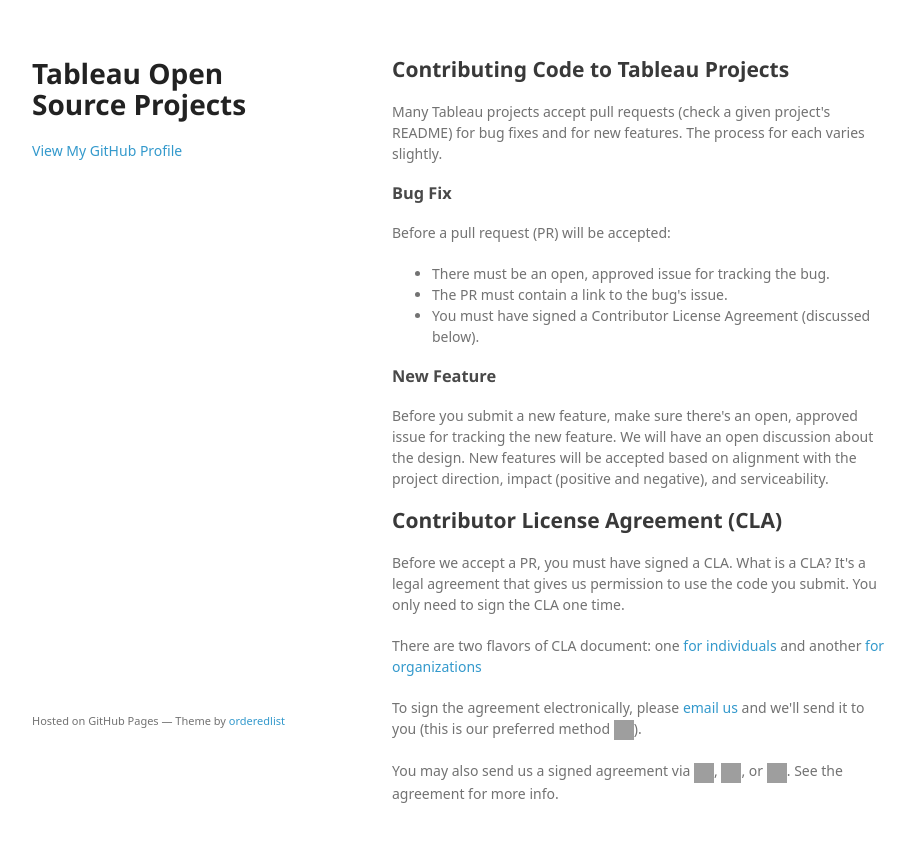
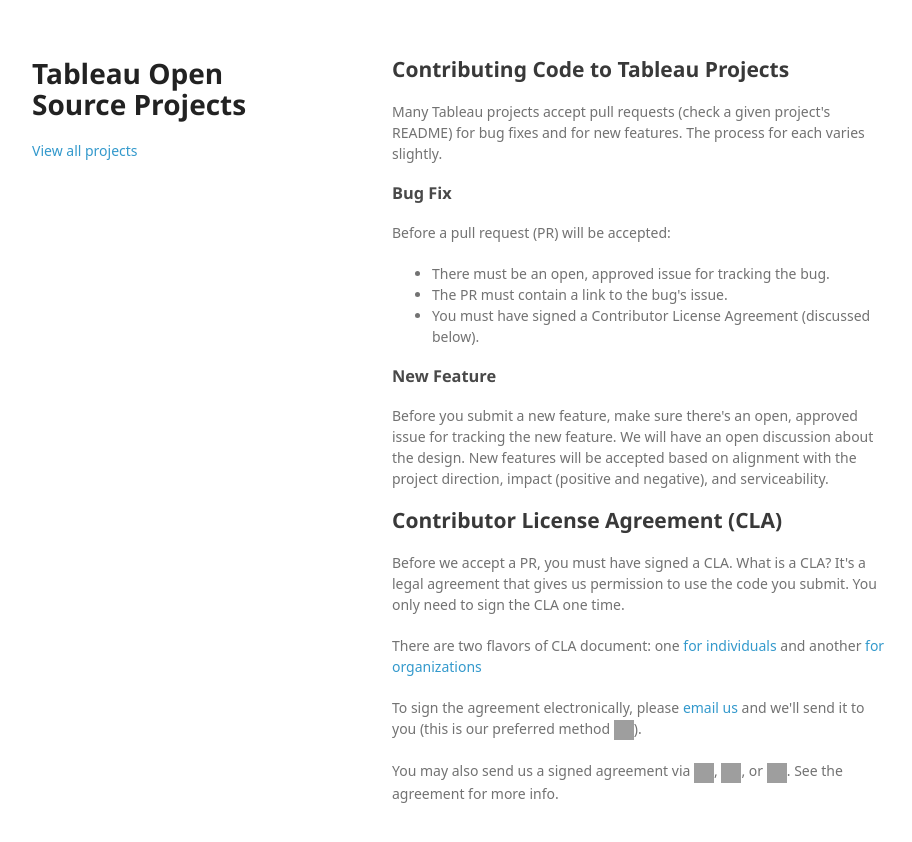
Before and after one commit to tableau/tableau.github.io, a plain HTML site: page index.html in a window 1280 px wide. Shown: the whole page, without its empty margins (178-1090 px from the left). Drawn offline with Linux system fonts and the light colour scheme; grey boxes are pictures that could not be loaded; a web font is replaced by a local one.

Commit message:
Cleanup
Removed footer, changed page title, changed wording for the link to
projects

```diff
--- a/index.html
+++ b/index.html
@@ -3,7 +3,7 @@
   <head>
     <meta charset="utf-8">
     <meta http-equiv="X-UA-Compatible" content="chrome=1">
-    <title>Tableau Open Source Projects by tableau</title>
+    <title>Tableau Open Source Projects</title>
 
     <link rel="stylesheet" href="stylesheets/styles.css">
     <link rel="stylesheet" href="stylesheets/github-light.css">
@@ -19,7 +19,7 @@
         <p></p>
 
 
-        <p class="view"><a href="https://github.com/tableau">View My GitHub Profile</a></p>
+        <p class="view"><a href="https://github.com/tableau">View all projects</a></p>
 
       </header>
       <section>
@@ -56,9 +56,6 @@
 
 <p>You may also send us a signed agreement via <img class="emoji" title=":email:" alt=":email:" src="https://assets-cdn.github.com/images/icons/emoji/unicode/2709.png" height="20" width="20" align="absmiddle">, <img class="emoji" title=":mailbox:" alt=":mailbox:" src="https://assets-cdn.github.com/images/icons/emoji/unicode/1f4eb.png" height="20" width="20" align="absmiddle">, or <img class="emoji" title=":fax:" alt=":fax:" src="https://assets-cdn.github.com/images/icons/emoji/unicode/1f4e0.png" height="20" width="20" align="absmiddle">. See the agreement for more info.</p>
       </section>
-      <footer>
-        <p><small>Hosted on GitHub Pages &mdash; Theme by <a href="https://github.com/orderedlist">orderedlist</a></small></p>
-      </footer>
     </div>
     <script src="javascripts/scale.fix.js"></script>
 
```
